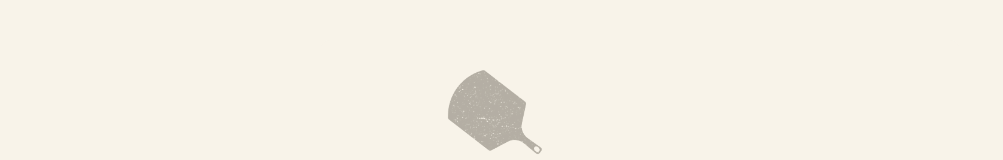
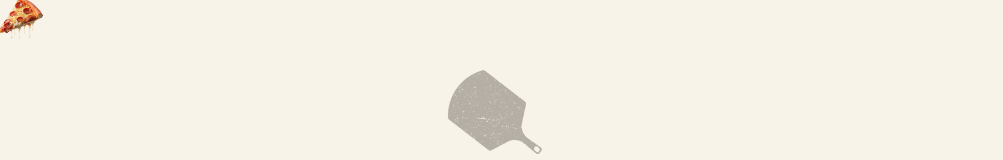
Before and after one commit to ColePeterson05/DoughBoysWebsite, a website: page index.html in a window 1280 px wide. Shown: the top 160 px of the page, without its empty margins (0-1003 px from the left). Drawn offline with Linux system fonts and the light colour scheme.

Commit message:
Added Hover Image for Mouse
Added a pizza image that follows mouse movements for the website

```diff
--- a/Main_Page.css
+++ b/Main_Page.css
@@ -264,3 +264,12 @@ h2 {
     border-radius: 10px;
     box-shadow: 0 0 10px rgba(0,0,0,0.2);
 }
+/* Mouse-following image */
+img#follower {
+    position: fixed;
+    width: 50px; /* change size if needed */
+    height: auto;
+    pointer-events: none; /* lets you click through it */
+    z-index: 9999; /* ensures it's on top */
+    transform: translate(-50%, -50%);
+}
--- a/index.html
+++ b/index.html
@@ -82,6 +82,7 @@
     </div>
 
 </section>
+<img id="follower" src="pizzaMouse.png" alt="Follower">
 
 <!-- Footer section with contact information and social media links -->
 <footer>
```
Also changed, not shown: pizzaMouse.png (added).
